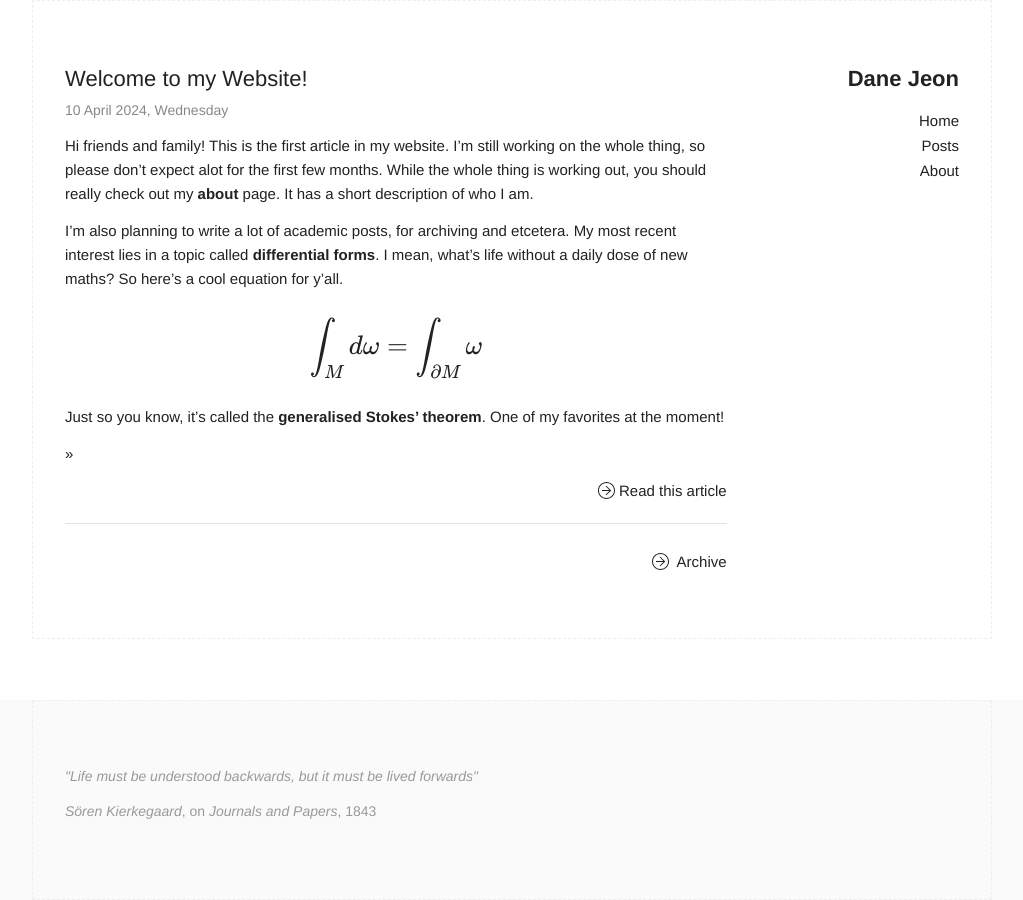
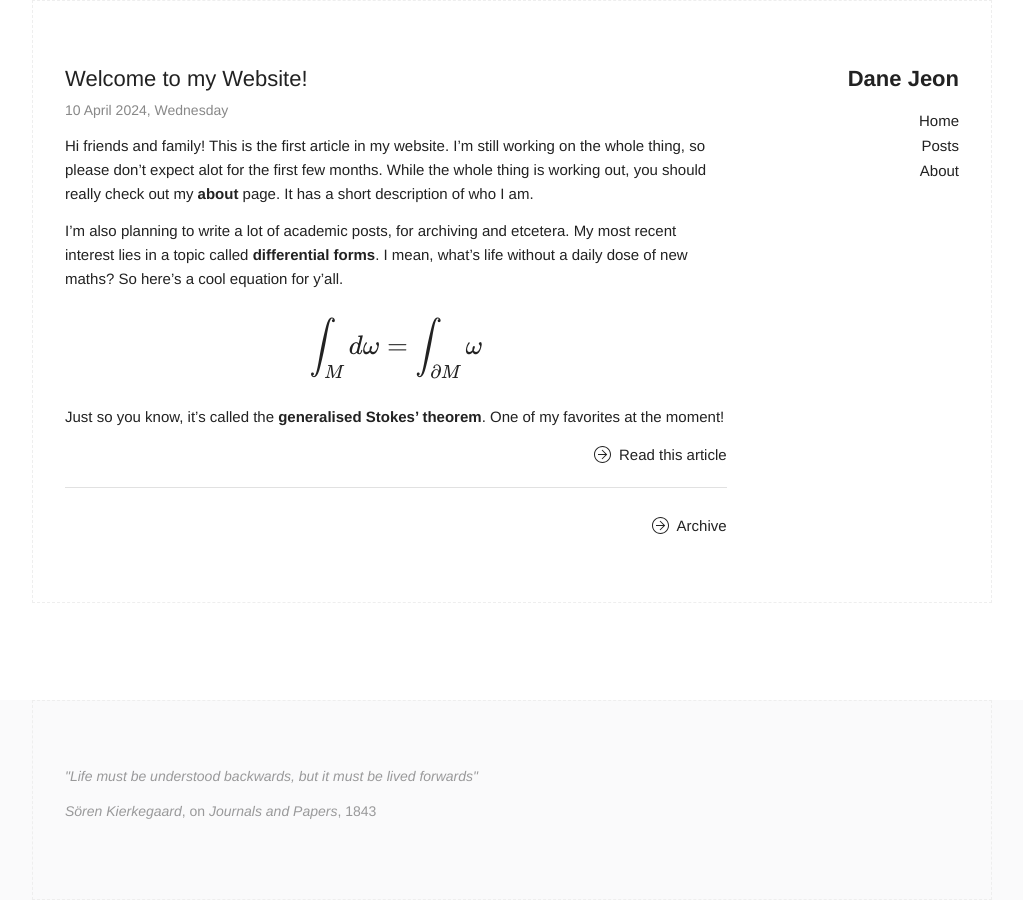
Before and after one commit to danetrouveur/danetrouveur.github.io, a Jekyll site: the page built from index.html, in a window 1280 px wide. Shown: the whole page, without its empty margins (128-1151 px from the left). Built offline with Jekyll 4.4.1, drawn with Linux system fonts in a browser that asks for light colours.

Commit message:
Commit_11

```diff
--- a/_config.yml
+++ b/_config.yml
@@ -19,6 +19,8 @@
 markdown: kramdown
 kramdown:
   input: GFM
+plugins:
+  - jekyll-seo-tag
 
 # Third-party services
 # just leave someone empty to disable it
--- a/_includes/head.html
+++ b/_includes/head.html
@@ -9,6 +9,7 @@
   <!-- evil icon -->
 
   <link rel="stylesheet" href="{{"/assets/evil-icons.min.css" | prepend:site.baseurl }}">
+  <link rel="icon" href="favicon.ico" type="image/x-icon" />
   <script src="{{"/assets/evil-icons.min.js" | prepend:site.baseurl }}"></script>
 
   <!-- todo: include this into main.css -->
--- a/index.html
+++ b/index.html
@@ -19,8 +19,8 @@
           {{ post.description}}
           {% else %}
           {{ post.excerpt }}
-          {% endif %}
-          <a class="read-more" href="{{ post.url | prepend: site.baseurl }}"> »  </a>
+          <!-- {% endif %}
+          <a class="read-more" href="{{ post.url | prepend: site.baseurl }}"> »  </a> -->
         </p>
       </div>
       <footer class="post_meta">
@@ -47,7 +47,7 @@
         {% endif %}
 
         <p class="readmore">
-          <a href=""><data data-icon="ei-arrow-right"></data>Read this article  </a>
+          <a href="{{ post.url | prepend: site.baseurl }}"><data data-icon="ei-arrow-right"></data> Read this article  </a>
         </p>
 
       </footer>
```
Also changed, not shown: .tweet-cache/favicon.ico (added), favicon.ico (added), favicon.png (added), 7 other files.
